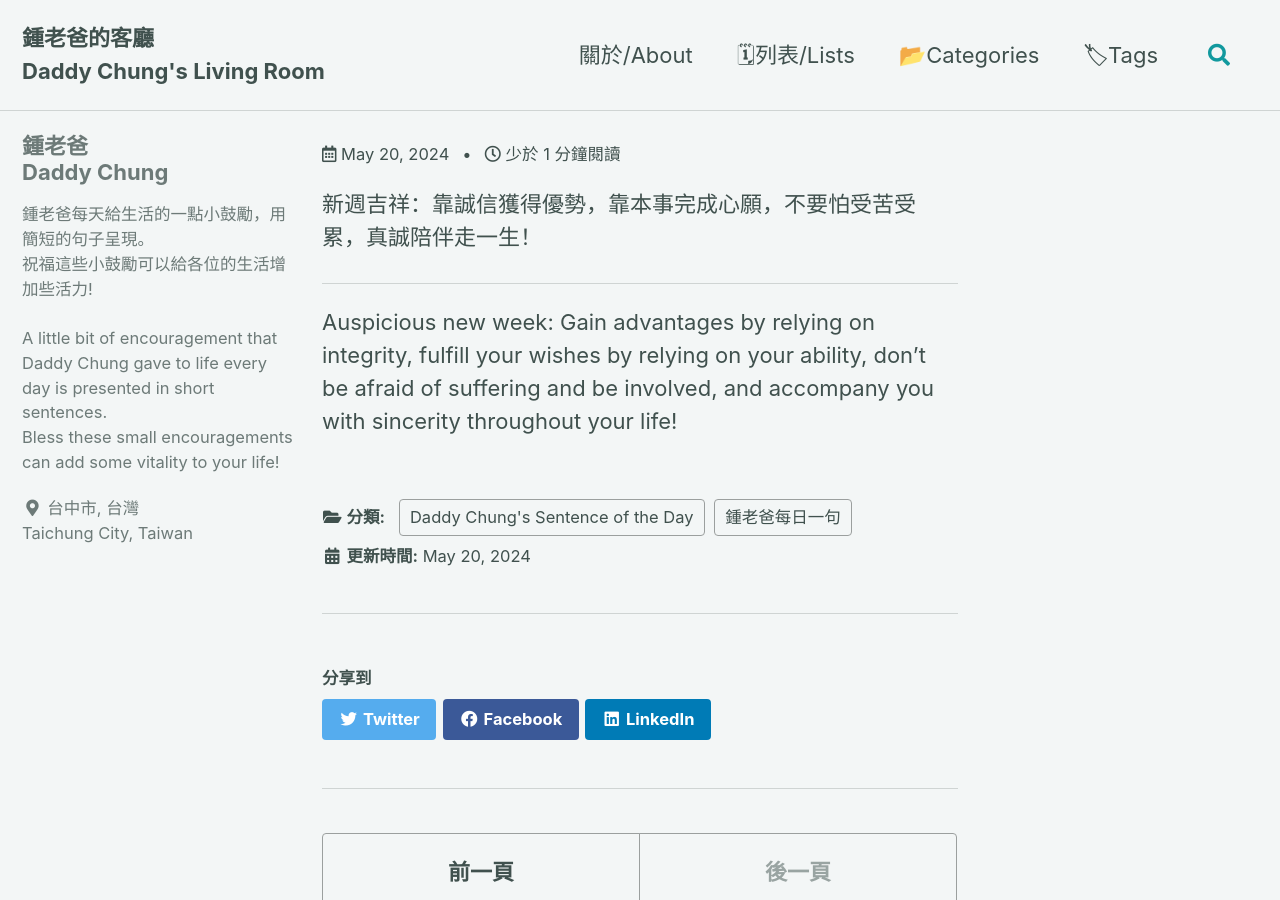
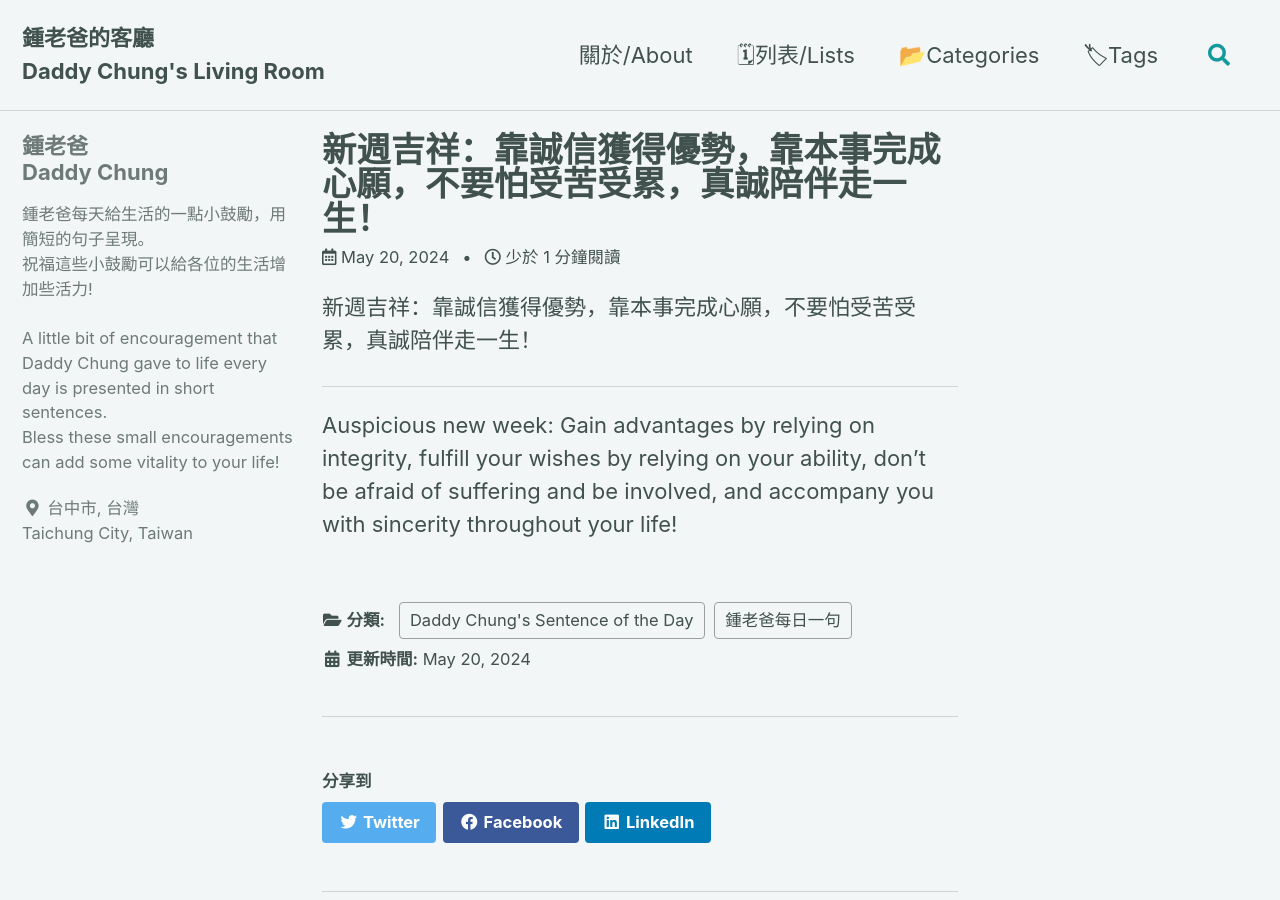
Before and after one commit to HsienChing/DaddyChung, a Jekyll site: the page built from _posts/2024-05-20-Daddy-Chung-Sentence-of-the-Day.md, in a window 1280 px wide and 900 px high. Built offline with Jekyll 4.4.1, drawn with Linux system fonts in a browser that asks for light colours; cached includes are drawn as plain includes; comment, search, counter and statistics services are not loaded.

Commit message:
Update post

```diff
--- a/_posts/2024-05-20-Daddy-Chung-Sentence-of-the-Day.md
+++ b/_posts/2024-05-20-Daddy-Chung-Sentence-of-the-Day.md
@@ -1,7 +1,7 @@
 ---
-title: ""
+title: "新週吉祥：靠誠信獲得優勢，靠本事完成心願，不要怕受苦受累，真誠陪伴走一生！"
 date: 2024-05-20 06:00:00 +0800
-excerpt: ""
+excerpt: "Auspicious new week: Gain advantages by relying on integrity, fulfill your wishes by relying on your ability, don't be afraid of suffering and be involved, and accompany you with sincerity throughout your life!"
 categories:
   - 鍾老爸每日一句
   - Daddy Chung's Sentence of the Day
```
